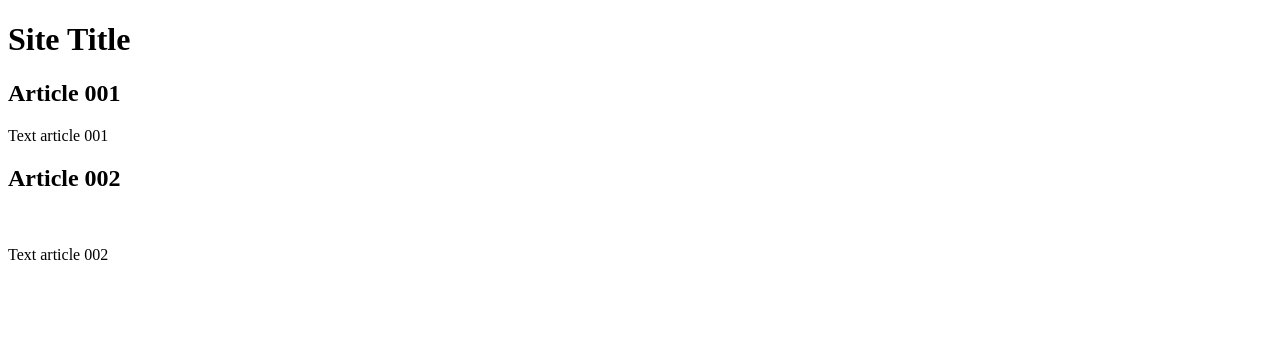
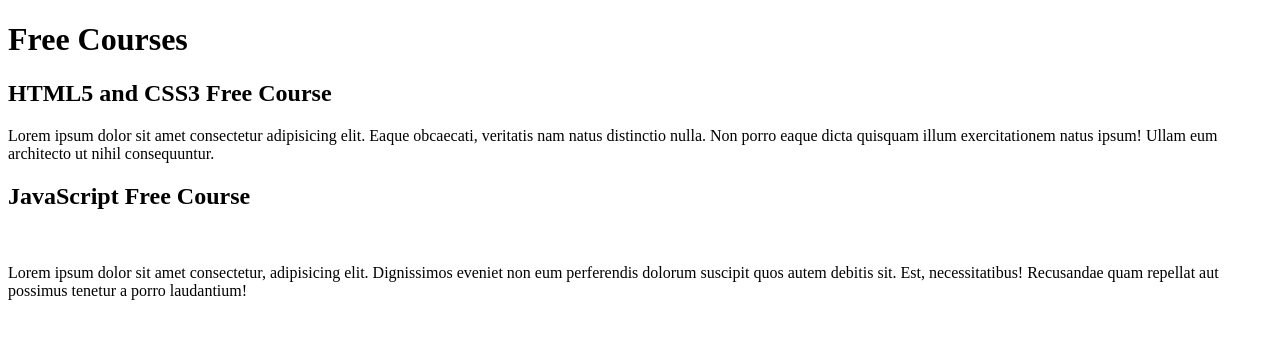
Before and after one commit to Vwebdev4u/Studies-Tests, a plain HTML site: page index.html in a window 1280 px wide. Drawn offline with Linux system fonts and the light colour scheme.

Commit message:
I started to write the content
just testing.

```diff
--- a/index.html
+++ b/index.html
@@ -9,15 +9,15 @@
 <body>
     <main>
         <Header>
-            <h1>Site Title</h1>
+            <h1>Free Courses</h1>
         </Header>
         <article>
-            <h2>Article 001</h2>
-            <p>Text article 001</p>
+            <h2>HTML5 and CSS3 Free Course</h2>
+            <p>Lorem ipsum dolor sit amet consectetur adipisicing elit. Eaque obcaecati, veritatis nam natus distinctio nulla. Non porro eaque dicta quisquam illum exercitationem natus ipsum! Ullam eum architecto ut nihil consequuntur.</p>
         </article>
         <article>
-            <h2>Article 002</h2><br>
-            <p>Text article 002</p>
+            <h2>JavaScript Free Course</h2><br>
+            <p>Lorem ipsum dolor sit amet consectetur, adipisicing elit. Dignissimos eveniet non eum perferendis dolorum suscipit quos autem debitis sit. Est, necessitatibus! Recusandae quam repellat aut possimus tenetur a porro laudantium!</p>
         </article>
     </main>
 </body>
```
